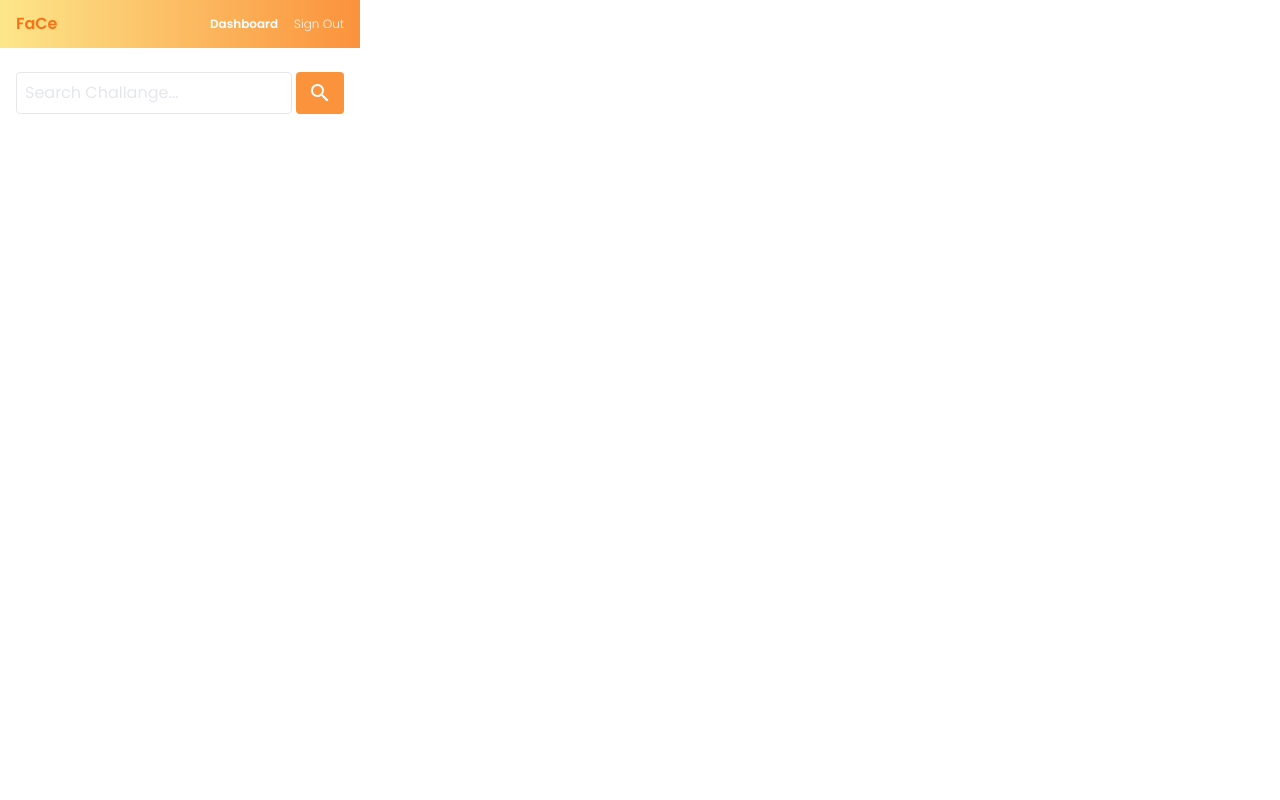
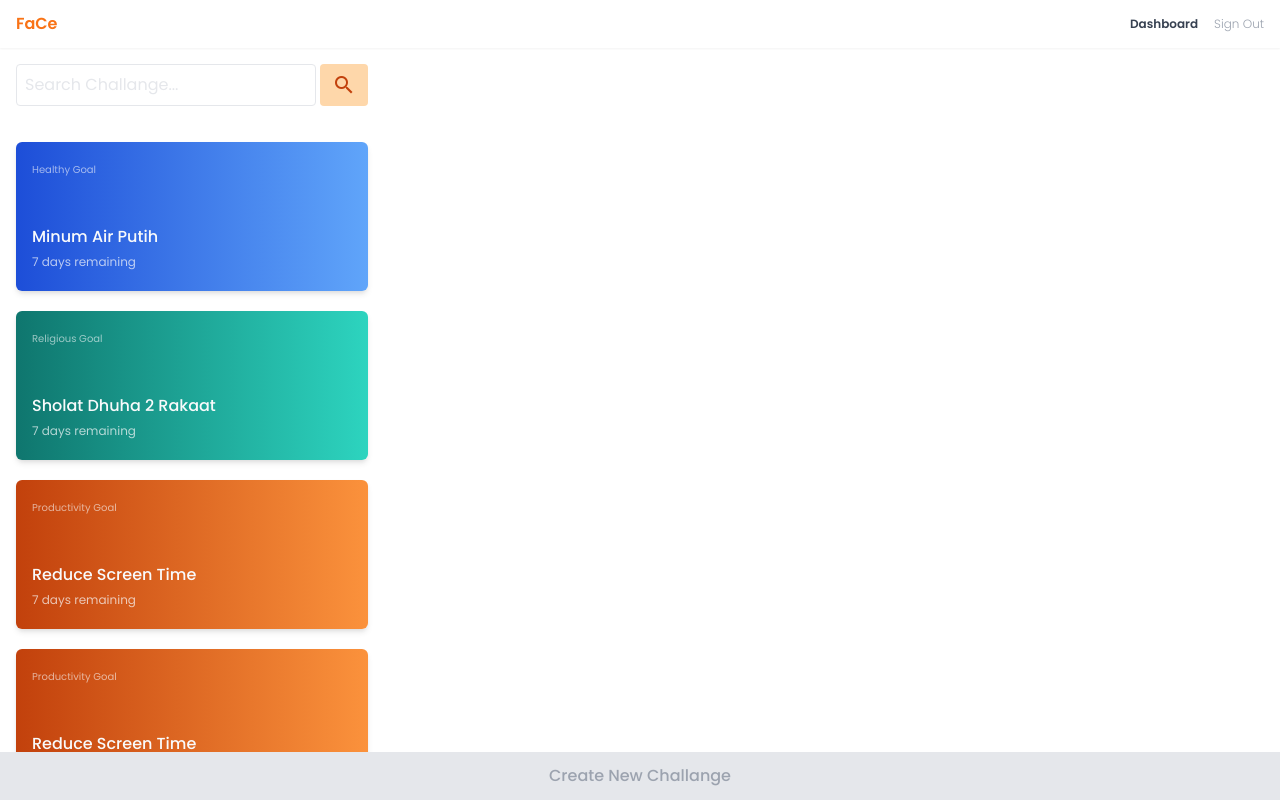
Before and after one commit to zulhamsy/face-app, a Vue app: page / in a window 1280 px wide. Shown: the top 800 px of the page. Built offline with nearby package versions, Linux system fonts and the light colour scheme.

Commit message:
bare dashboard done

```diff
--- a/src/App.vue
+++ b/src/App.vue
@@ -15,7 +15,7 @@ export default {
 
 <style>
 .main-container {
-  max-width: 360px;
+  @apply max-w-sm;
   @apply text-gray-700;
 }
 </style>
--- a/src/template/Dashboard.vue
+++ b/src/template/Dashboard.vue
@@ -12,14 +12,59 @@
     </nav>
     <!-- Main -->
     <main>
+      <!-- Search Bar -->
       <form>
-        <!-- Search Bar -->
         <input type="text" class="input" placeholder="Search Challange..." />
         <button type="submit" class="block">
           <span class="material-icons"> search </span>
         </button>
       </form>
+      <!-- List of Cards -->
+      <div class="cards">
+        <div class="card healthy">
+          <!-- Goal Tag -->
+          <p class="tag">Healthy Goal</p>
+          <!-- Goal Title -->
+          <p class="title">Minum Air Putih</p>
+          <!-- Remaining Day -->
+          <p class="day">7 days remaining</p>
+        </div>
+        <div class="card religious">
+          <!-- Goal Tag -->
+          <p class="tag">Religious Goal</p>
+          <!-- Goal Title -->
+          <p class="title">Sholat Dhuha 2 Rakaat</p>
+          <!-- Remaining Day -->
+          <p class="day">7 days remaining</p>
+        </div>
+        <div class="card productive">
+          <!-- Goal Tag -->
+          <p class="tag">Productivity Goal</p>
+          <!-- Goal Title -->
+          <p class="title">Reduce Screen Time</p>
+          <!-- Remaining Day -->
+          <p class="day">7 days remaining</p>
+        </div>
+        <div class="card productive">
+          <!-- Goal Tag -->
+          <p class="tag">Productivity Goal</p>
+          <!-- Goal Title -->
+          <p class="title">Reduce Screen Time</p>
+          <!-- Remaining Day -->
+          <p class="day">7 days remaining</p>
+        </div>
+        <div class="card productive">
+          <!-- Goal Tag -->
+          <p class="tag">Productivity Goal</p>
+          <!-- Goal Title -->
+          <p class="title">Reduce Screen Time</p>
+          <!-- Remaining Day -->
+          <p class="day">7 days remaining</p>
+        </div>
+      </div>
     </main>
+    <!-- Create Button -->
+    <button class="create">Create New Challange</button>
   </div>
 </template>
 
@@ -36,8 +81,11 @@ main {
 }
 
 nav {
-  @apply justify-between items-center bg-gradient-to-l from-orange-400 to-yellow-200;
-  @apply h-12 mb-6;
+  @apply justify-between items-center w-full;
+  /* @apply bg-gradient-to-l from-orange-400 to-yellow-200; */
+  @apply shadow-sm;
+  @apply h-12 mb-7;
+  @apply fixed top-0 bg-white;
 }
 
 .logo {
@@ -47,16 +95,16 @@ nav {
 .menu-links {
   font-size: 12px;
   @apply space-x-4;
-  @apply text-gray-50 font-light;
+  @apply text-gray-400 font-light;
 }
 
 .active {
-  @apply text-white font-semibold;
+  @apply text-gray-700 font-semibold;
 }
 
 /* Form */
 form {
-  @apply space-x-1;
+  @apply space-x-1 mb-9 mt-16;
 }
 
 .input {
@@ -67,7 +115,51 @@ form {
   @apply placeholder-gray-200;
 }
 
-button {
-  @apply flex justify-center items-center px-3 text-white bg-orange-400 rounded;
+button[type='submit'] {
+  @apply flex justify-center items-center px-3 text-orange-700 bg-orange-200 rounded;
+}
+
+/* Cards */
+.healthy {
+  @apply from-blue-400 to-blue-700;
+}
+
+.religious {
+  @apply from-teal-400 to-teal-700;
+}
+
+.productive {
+  @apply from-orange-400 to-orange-700;
+}
+
+.cards {
+  @apply space-y-5 mb-20;
+}
+
+.card {
+  @apply px-4 py-5;
+  @apply w-full rounded-md shadow-md bg-gradient-to-l;
+  @apply text-gray-50;
+}
+
+.tag {
+  font-size: 10px;
+  @apply mb-12;
+  @apply opacity-60;
+}
+
+.title {
+  @apply font-medium;
+  @apply mb-1;
+}
+
+.day {
+  font-size: 12px;
+  @apply opacity-70;
+}
+
+.create {
+  @apply w-full py-3 fixed bottom-0;
+  @apply bg-gray-200 text-gray-400 font-medium;
 }
 </style>
--- a/tailwind.config.js
+++ b/tailwind.config.js
@@ -1,4 +1,4 @@
-const color = require('tailwindcss/colors')
+const colors = require('tailwindcss/colors')
 const defaultTheme = require('tailwindcss/defaultTheme')
 
 module.exports = {
@@ -10,7 +10,8 @@ module.exports = {
         sans: ['Poppins', ...defaultTheme.fontFamily.sans]
       },
       colors: {
-        orange: color.orange
+        orange: colors.orange,
+        teal: colors.teal
       }
     }
   },
```
